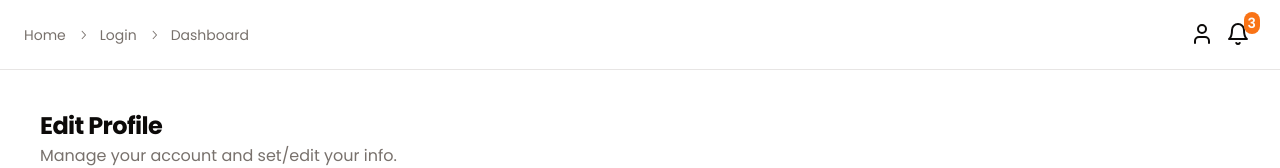
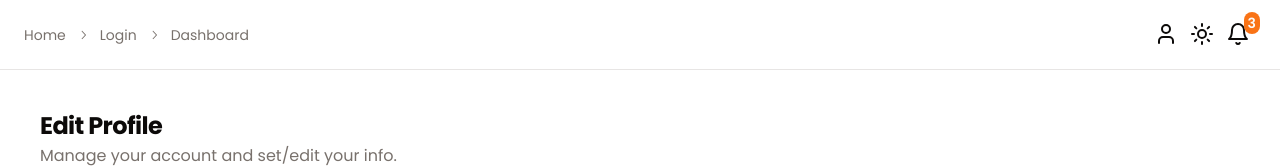
Before and after one commit to teconiq-dev/Stardust, a Next.js app: page /student/dashboard/EditProfile/account in a window 1280 px wide. Shown: the top 168 px of the page. Built offline with nearby package versions, Linux system fonts and the light colour scheme.

Commit message:
toggle theme button

```diff
--- a/src/app/organization/lookup/layout.tsx
+++ b/src/app/organization/lookup/layout.tsx
@@ -47,7 +47,7 @@ export default function LookupLayout({
               </Button>
             </Link>
           ))}
-          <ModeToggle />
+          <ModeToggle toggle />
         </nav>
       </header>
       {children}
--- a/src/app/student/dashboard/EditProfile/account/SkillComponent.tsx
+++ b/src/app/student/dashboard/EditProfile/account/SkillComponent.tsx
@@ -31,7 +31,6 @@ function SkillSearch({ selectedSkills, setSelectedSkills }: SkillSearchProps) {
   useEffect(() => {
     inputVal.length > 0 ? setShowList(true) : setShowList(false);
   }, [inputVal]);
-  console.log(inputVal);
 
   const handleAddSkill = (key: string, skill: Skill) => {
     setSelectedSkills((prevState: SelectedSkills) => {
--- a/src/app/student/layout.tsx
+++ b/src/app/student/layout.tsx
@@ -10,6 +10,7 @@ import { Button } from "@/components/ui/button";
 import { User } from "lucide-react";
 import PageNav from "@/components/page-nav";
 import { NotificationSheet } from "@/components/notification-sheet";
+import { ModeToggle } from "@/components/ui/mode-toggle";
 
 export default function StudentLayout({
   children,
@@ -35,6 +36,7 @@ export default function StudentLayout({
                 <DropdownMenuItem>Logout</DropdownMenuItem>
               </DropdownMenuContent>
             </DropdownMenu>
+            <ModeToggle toggle />
             <NotificationSheet />
           </div>
         </div>
--- a/src/components/ui/mode-toggle.tsx
+++ b/src/components/ui/mode-toggle.tsx
@@ -1,21 +1,32 @@
-"use client"
+"use client";
 
-import * as React from "react"
-import { Moon, Sun } from "lucide-react"
-import { useTheme } from "next-themes"
+import * as React from "react";
+import { Moon, Sun } from "lucide-react";
+import { useTheme } from "next-themes";
 
-import { Button } from "@/components/ui/button"
+import { Button } from "@/components/ui/button";
 import {
   DropdownMenu,
   DropdownMenuContent,
   DropdownMenuItem,
   DropdownMenuTrigger,
-} from "@/components/ui/dropdown-menu"
+} from "@/components/ui/dropdown-menu";
 
-export function ModeToggle() {
-  const { setTheme } = useTheme()
+export function ModeToggle({ toggle }: { toggle?: boolean }) {
+  const { setTheme, theme } = useTheme();
+  function toggleTheme() {
+    setTheme(theme === "light" ? "dark" : "light");
+  }
 
   return (
+    <>
+      {toggle ? (
+        <Button variant="ghost" size="icon" onClick={toggleTheme}>
+          <Sun className="rotate-0 scale-100 transition-all dark:-rotate-90 dark:scale-0" />
+          <Moon className="absolute rotate-90 scale-0 transition-all dark:rotate-0 dark:scale-100" />
+          <span className="sr-only">Toggle theme</span>
+        </Button>
+      ) : (
         <DropdownMenu>
           <DropdownMenuTrigger asChild>
             <Button variant="outline" size="icon">
@@ -36,5 +47,7 @@ export function ModeToggle() {
             </DropdownMenuItem>
           </DropdownMenuContent>
         </DropdownMenu>
-  )
+      )}
+    </>
+  );
 }
```
Lines whose indentation alone changed are shown as unchanged.
